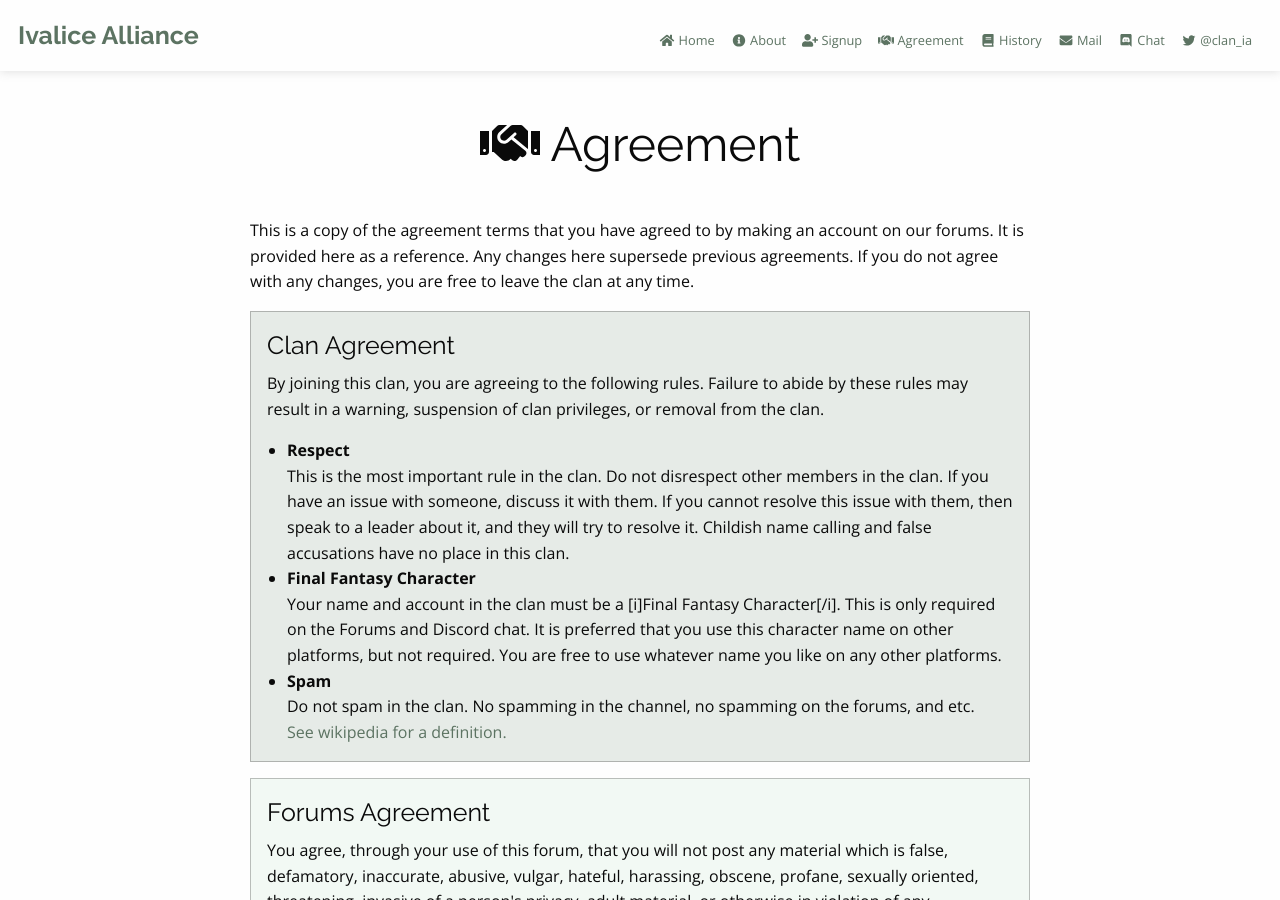
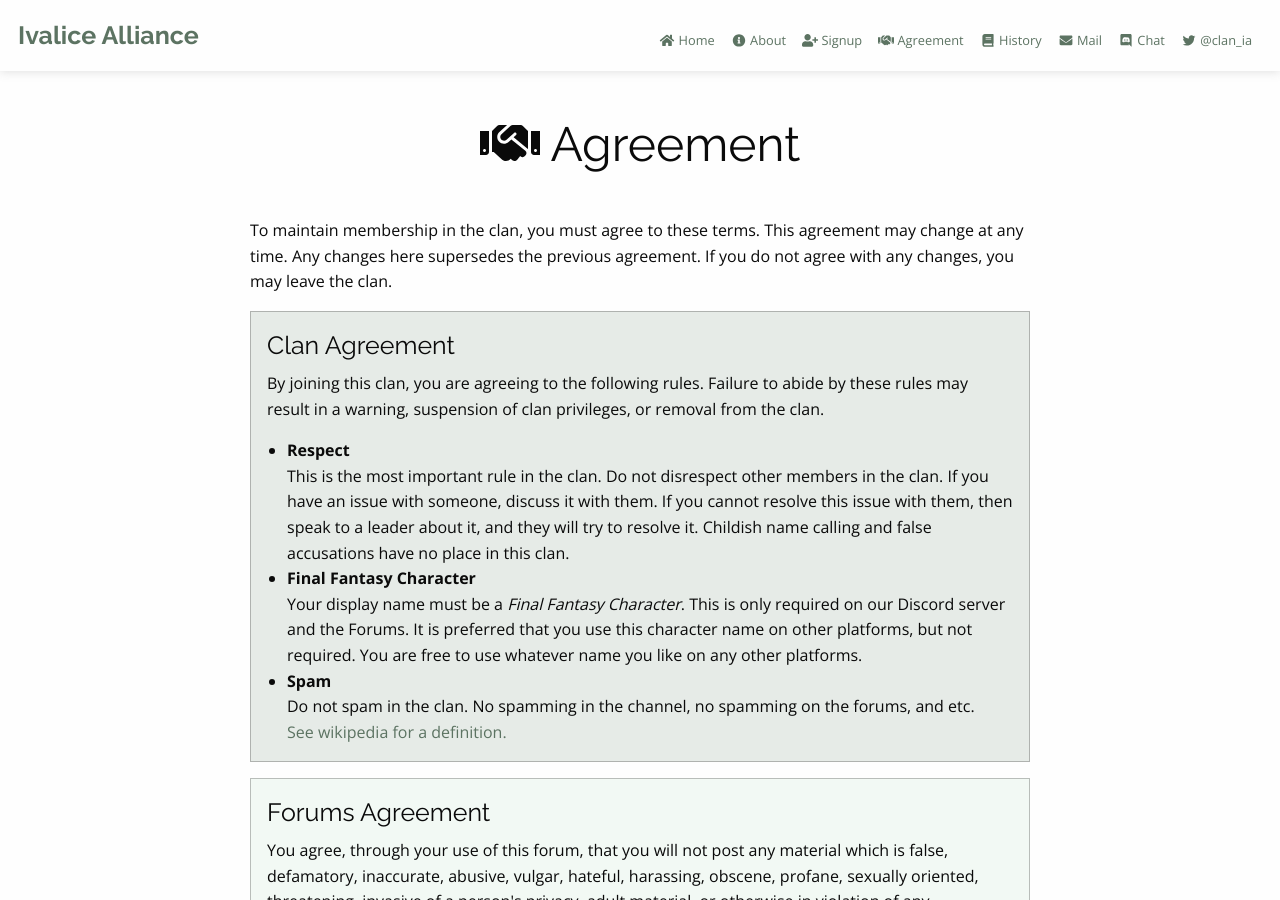
Before and after one commit to ivalicealliance/ivalicealliance.github.io, a Jekyll site: the page built from agreement.html, in a window 1280 px wide and 900 px high. Built offline with Jekyll 4.4.1, drawn with Linux system fonts in a browser that asks for light colours; nearby versions of some CDN libraries.

Commit message:
Update agreement intro and formatting
- The intro was re-written such that it is perpetual while in the clan.
- Replaced a BBCode tag with the correct html

```diff
--- a/agreement.html
+++ b/agreement.html
@@ -5,9 +5,8 @@ icon: fas fa-handshake
 ---
 
 <p>
-  This is a copy of the agreement terms that you have agreed to by making an account on our forums. It is provided here as
-  a reference. Any changes here supersede previous agreements. If you do not agree with any changes, you are free to leave
-  the clan at any time.
+  To maintain membership in the clan, you must agree to these terms. This agreement may change at any time. Any changes here
+  supersedes the previous agreement. If you do not agree with any changes, you may leave the clan.
 </p>
 
 <div class="callout primary">
@@ -26,9 +25,10 @@ icon: fas fa-handshake
     </li>
     <li>
       <strong>Final Fantasy Character</strong>
-      <br /> Your name and account in the clan must be a [i]Final Fantasy Character[/i]. This is only required on the Forums and
-      Discord chat. It is preferred that you use this character name on other platforms, but not required. You are free to
-      use whatever name you like on any other platforms.
+      <br /> Your display name must be a
+      <em>Final Fantasy Character</em>. This is only required on our Discord server and the Forums. It is preferred that you
+      use this character name on other platforms, but not required. You are free to use whatever name you like on any other
+      platforms.
     </li>
     <li>
       <strong>Spam</strong>
```
